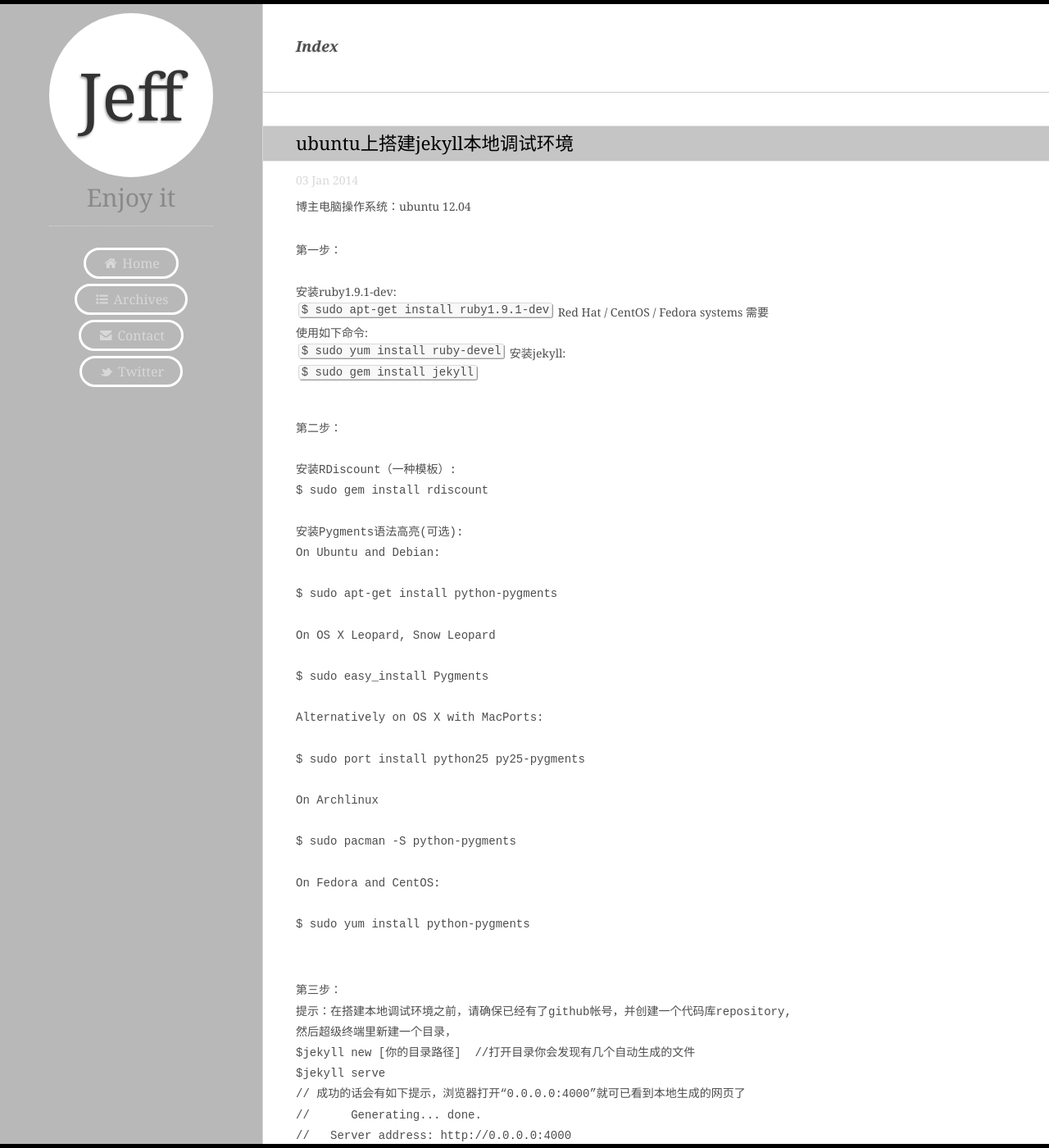
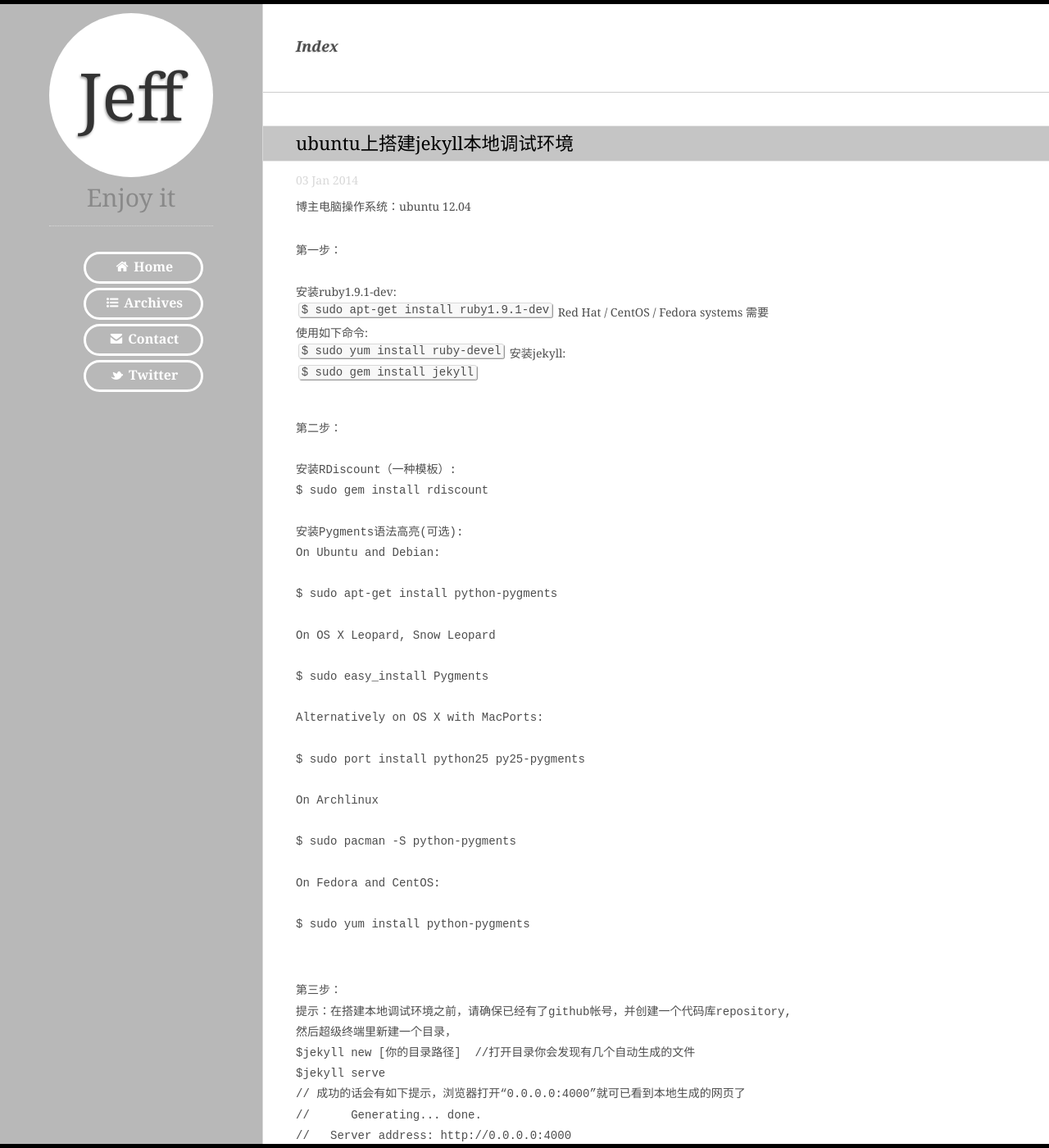
Before and after one commit to pjf000/jeff, a Jekyll site: the page built from index.html, in a window 1280 px wide and 1400 px high. Shown: the whole window at 82% size. Built offline with Jekyll 4.4.1, drawn with Linux system fonts in a browser that asks for light colours; Markdown is read by kramdown in place of the engine named in the settings; the list of posts is cut into pages by our own code.

Commit message:
Update style.css

```diff
--- a/css/style.css
+++ b/css/style.css
@@ -364,7 +364,16 @@
 #logo h2 { font-weight: 400; font-size:  30px; color: #898989; line-height: 50px; padding-bottom: .3em; border-bottom: 1px dotted #d8d8d8; }
 #nav { margin: 6em auto 2em auto; }
 #nav li { padding: .5em 0; display: block; width: 79.9%; height: 30px; margin: 0 auto; }
-#nav a { color: #d8d8d8;border: 3px solid #fff;font-weight: 400;font-size: 16px;border-radius: 20px 20px; padding: 5px 20px; }
+#nav a {
+color: #fff;
+border: 3px solid #fff;
+font-size: 16px;
+border-radius: 20px 20px;
+padding: 1px 20px;
+width: 100px;
+display: block;
+margin-left: 70px;
+}}
 #nav a:hover, #nav a.action { text-decoration: none;color: #000; border-color: #000;}
 #nav a:hover { -moz-transition:  border-color .3s linear, color .3s linear; -webkit-transition: border-color .3s linear, color .3s linear; transition: border-color .3s linear, color .3s linear; }
 #contain { margin-left: 320px; border-left: 1px solid #d8d8d8; min-height: 900px; position: relative; min-width: 658px; z-index: 100;}
```
